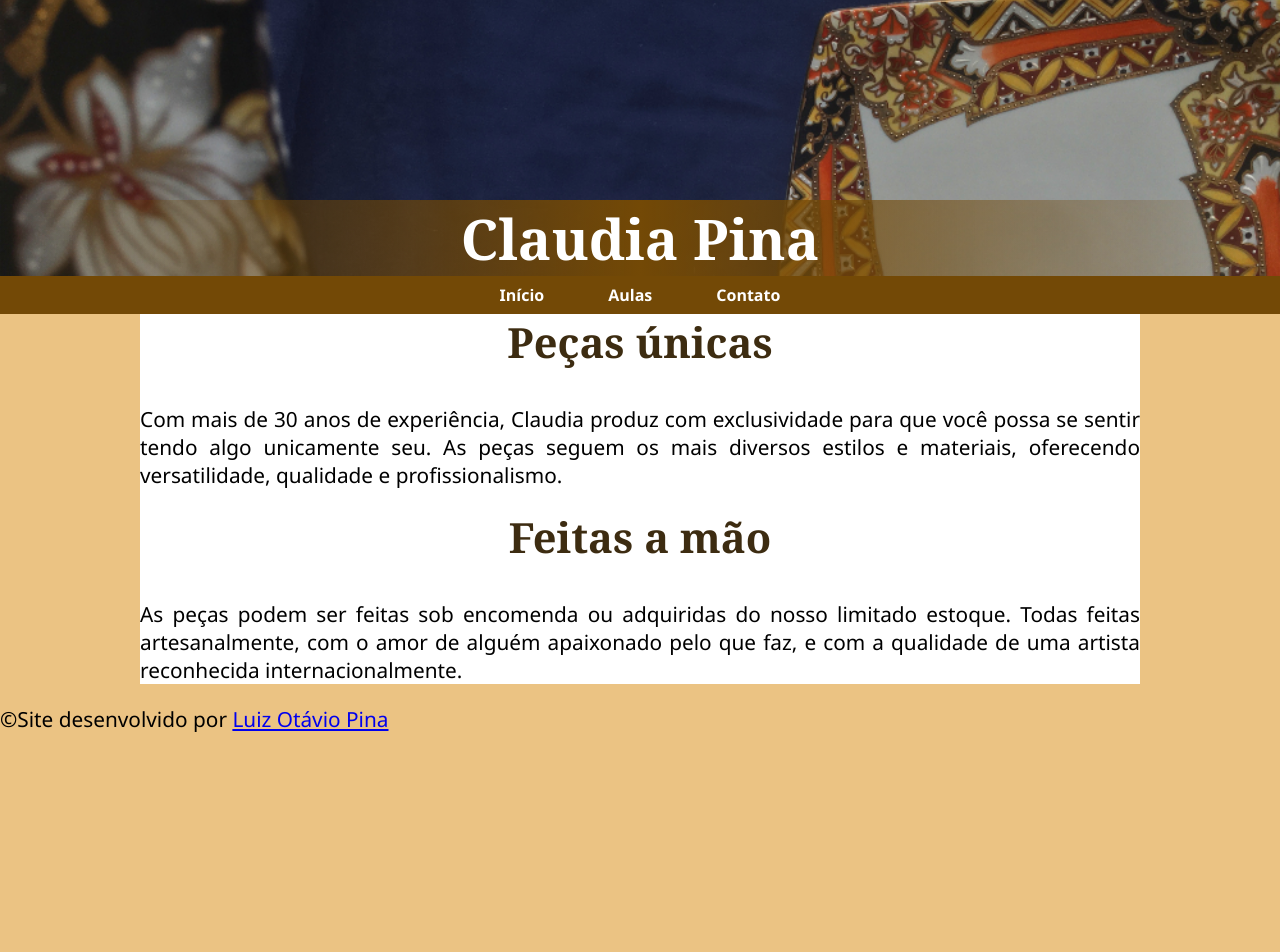
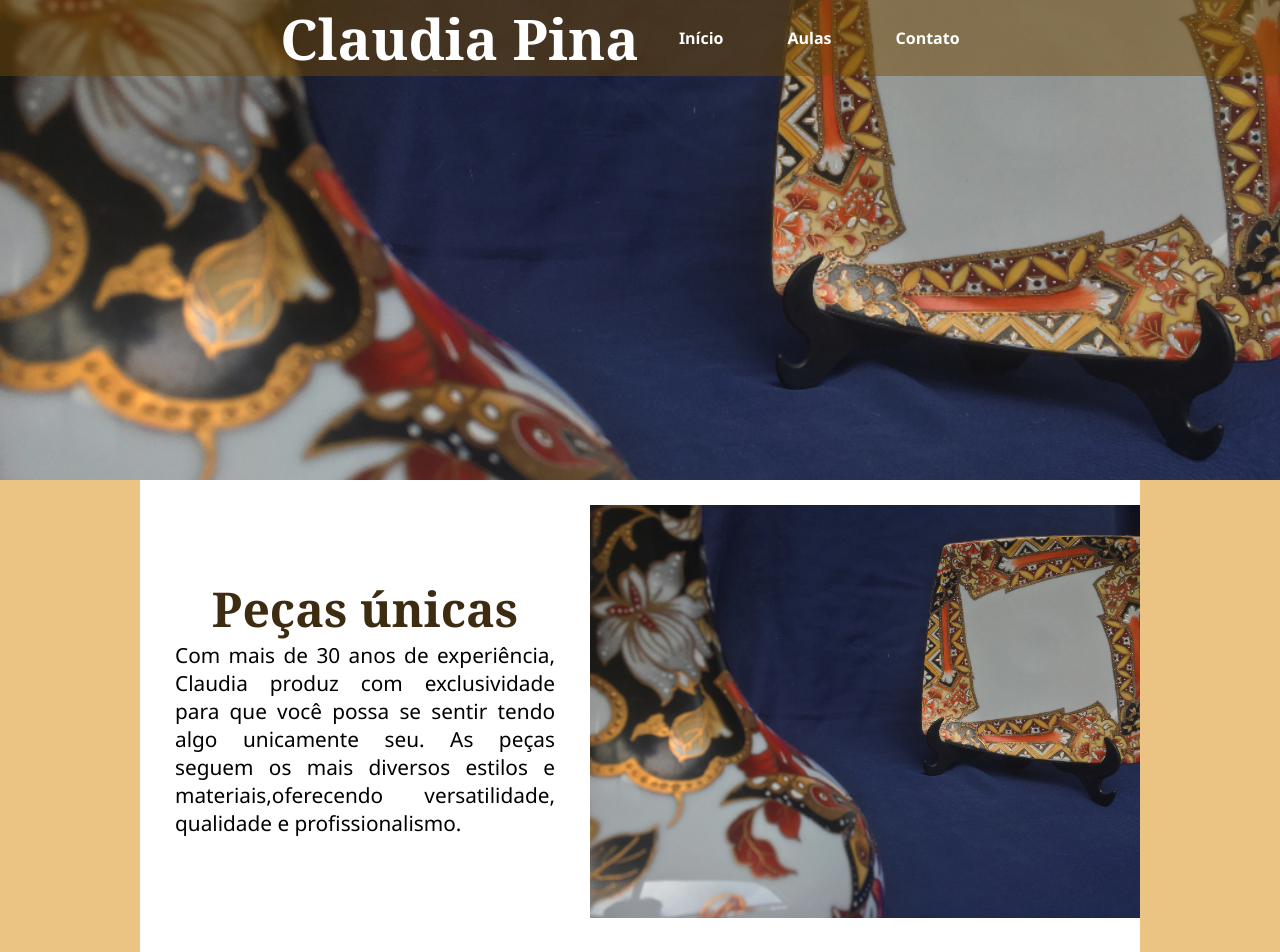
Before and after one commit to luizotaviopina/projeto-claudia, a plain HTML site: page index.html in a window 1280 px wide. Shown: the top 952 px of the page. Before the commit the page ends 800 px from the top, so only its background shows below. Drawn offline with Linux system fonts and the light colour scheme; a web font is replaced by a local one.

Commit message:
Atualização 7/2

```diff
--- a/estilo.css
+++ b/estilo.css
@@ -22,14 +22,15 @@ header{
     background-size:cover;
     background-attachment:fixed;
 
-    padding-top:25vh;
+    padding-top:60vh;
 }
 header h1{
     font-family: 'Quintessential', georgia, serif;
     font-size:3.5em;
     margin:0px auto;
     color:white;
-    background-image:linear-gradient(to right, transparent, var(--cor2), transparent)
+   /* background-image:linear-gradient(to right, transparent, #734906d7, transparent);*/
+    display:inline-block;
 }
 header a{
     text-decoration:none;
@@ -38,14 +39,27 @@ header p{
     margin-bottom:0px;
 }
 nav{
-    background-color:var(--cor2);
+   /* background-color:#734906d7;*/
     padding:8px;
+    display:inline-block;
+
+}
+header div{
+    background-color:#7349067a;
+    position:fixed;
+    top:0px;
+    width:100%;
+    display:flex;
+    flex-wrap:wrap;
+    justify-content:center;
+    align-items:center;
 }
 nav a{
     color:white;
     padding:8px 12px;
     margin:0px 20px;
     font-weight:bold;
+    border-radius:3px;
 }
 nav a:hover{
     color:var(--cor2);
@@ -58,12 +72,30 @@ main{
     margin:auto;
 }
 main h2{
-    margin-top:0px;
+    margin:25px auto 0px auto;
     font-family: 'Quintessential', georgia, serif;
-    font-size:2.6em;
+    font-size:3em;
     color:var(--cor3);
 }
-p{
+.container{
+    display:flex;
+    flex-wrap:wrap;
+}
+.item{
+    min-width:350px;
+    width:50%;
+    max-width:450px;
+    margin: auto;
+    flex-grow:1;
+}
+main img{
+    min-width:350px;
+    width:50%;
+    flex-grow:1;
+    padding:25px 0px;
+}
+main p{
     text-align:justify;
     font-size:1.3em;
+    margin:0px 35px 35px 35px;
 }
--- a/index.html
+++ b/index.html
@@ -9,16 +9,23 @@
 </head>
 <body>
     <header>
+        <div class="cabecalho">
             <a href="#">
                 <h1>Claudia Pina</h1>
             </a>
             <nav>
                 <a href="#">Início</a><a href="#">Aulas</a><a href="#">Contato</a>
             </nav>
+        </div>
     </header>
     <main>
+        <div class="container">
+            <div class="item">
                 <h2>Peças únicas</h2>
-        <p>Com mais de 30 anos de experiência, Claudia produz com exclusividade para que você possa se sentir tendo algo unicamente seu. As peças seguem os mais diversos estilos e materiais, oferecendo versatilidade, qualidade e profissionalismo.</p>
+                <p>Com mais de 30 anos de experiência, Claudia produz com exclusividade para que você possa se sentir tendo algo unicamente seu. As peças seguem os mais diversos estilos e materiais,oferecendo versatilidade, qualidade e profissionalismo.</p>
+            </div>
+            <img class="foto1" src="imagens/fundo.jpg" alt="Peça de Porcelana em Estilo Oriental">
+        </div>
         <h2>Feitas a mão</h2>
         <p>As peças podem ser feitas sob encomenda ou adquiridas do nosso limitado estoque. Todas feitas artesanalmente, com o amor de alguém apaixonado pelo que faz, e com a qualidade de uma artista reconhecida internacionalmente.</p>
     </main>
```
Lines whose indentation alone changed are shown as unchanged.
